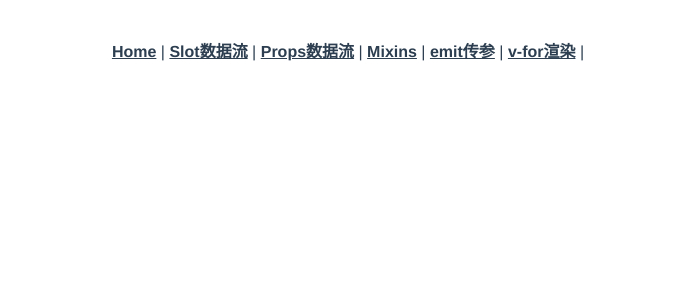
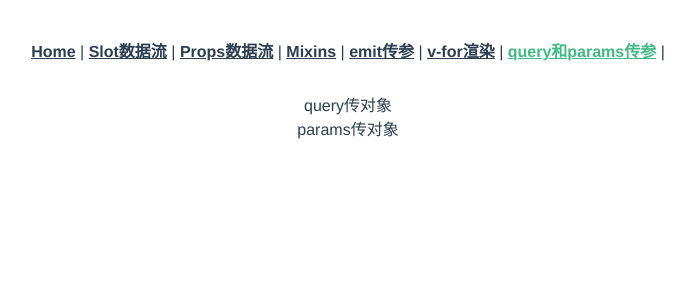
Before and after one commit to MYBOY2200/learn-vue, a Vue app: page /from in a window 1280 px wide. Shown: the top 300 px of the page, without its empty margins (292-987 px from the left). Built offline with nearby package versions, Linux system fonts and the light colour scheme.

Commit message:
'2021-1-25'

```diff
--- a/src/App.vue
+++ b/src/App.vue
@@ -7,6 +7,7 @@
       <router-link to="/mixins">Mixins</router-link> |
       <router-link to="/emit">emit传参</router-link> |
       <router-link to="/vfor">v-for渲染</router-link> |
+      <router-link to="/from">query和params传参</router-link> |
     </div>
     <router-view/>
   </div>
--- a/src/router/index.js
+++ b/src/router/index.js
@@ -34,7 +34,21 @@ const routes = [
     path: '/vfor',
     name: 'Vfor',
     component: () => import('../views/v-for渲染/Vfor.vue')
+  },
+  {
+    path: '/from',
+    component: () => import('../views/query和params传参/from.vue')
+  },
+  {
+    path: '/query',
+    component: () => import('../views/query和params传参/query.vue')
+  },
+  {
+    path: '/:test',
+    name: 'params',
+    component: () => import('../views/query和params传参/params.vue')
   }
+
 ]
 
 const router = new VueRouter({
--- /dev/null
+++ b/src/views/query和params传参/from.vue
@@ -0,0 +1,30 @@
+<template>
+    <div>
+        <div @click="goQuery">query传对象</div>
+        <div  @click="goParams">params传对象</div>
+    </div>
+
+</template>
+
+<script>
+export default {
+    methods: {
+        goQuery() {
+            this.$router.push({
+                path: '/query',
+                query: {
+                    test: {a:2,b:3}
+                }
+            })
+        },
+        goParams() {
+            this.$router.push({
+                name: 'params',
+                params: {
+                    test: {a:1,b:2}
+                }
+            })
+        }
+    }
+}
+</script>
--- /dev/null
+++ b/src/views/query和params传参/params.vue
@@ -0,0 +1,10 @@
+<template>
+    <div>params</div>
+</template>
+<script>
+export default {
+    mounted() {
+        console.log(this.$route.params)
+    }
+}
+</script>
--- /dev/null
+++ b/src/views/query和params传参/query.vue
@@ -0,0 +1,11 @@
+<template>
+    <div>query</div>
+</template>
+
+<script>
+export default {
+    mounted() {
+        console.log(this.$route.query)
+    }
+}
+</script>
```
